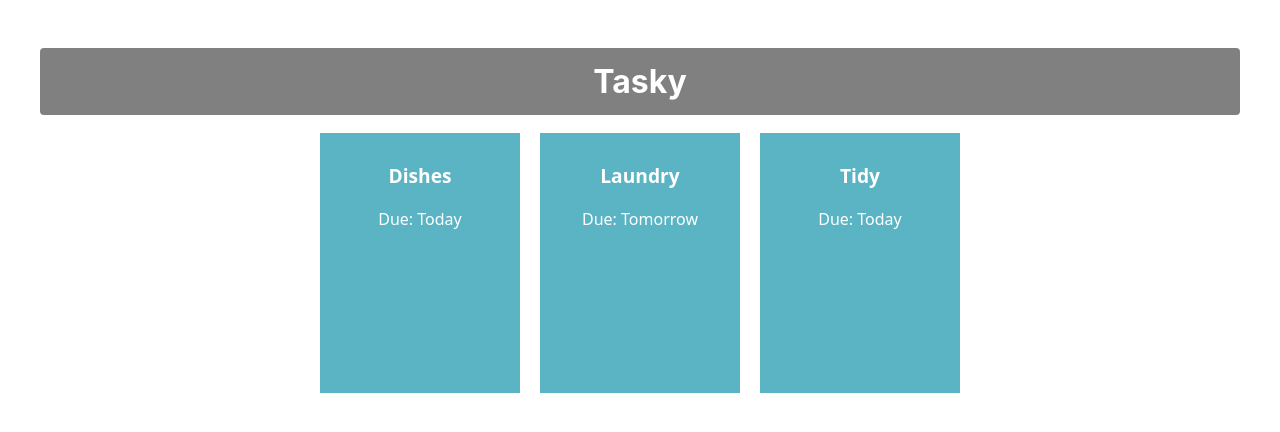
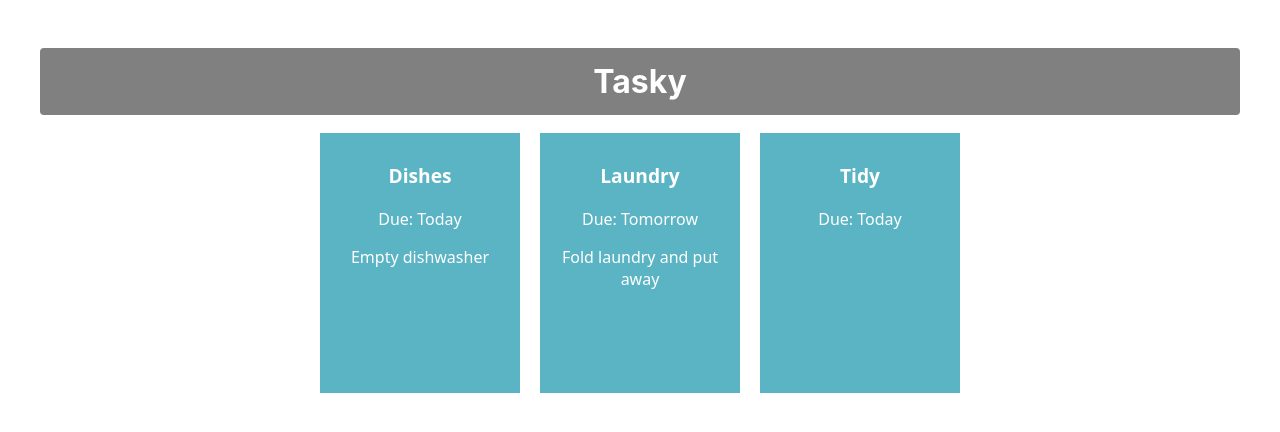
Before and after one commit to JacobDicksonOfficial/react-basics-labs, a React (Create React App) app in the folder tasky/: page / in a window 1280 px wide. Shown: the top 432 px of the page. Built offline with nearby package versions, Linux system fonts and the light colour scheme.

Commit message:
Completed Tasky Lab 1

```diff
--- a/tasky/src/App.js
+++ b/tasky/src/App.js
@@ -5,8 +5,10 @@ function App() {
   return (
     <div className="container">
       <h1>Tasky</h1>
-      <Task title="Dishes" deadline="Today" />
-      <Task title="Laundry" deadline="Tomorrow" />
+      <Task title="Dishes" deadline="Today">
+         Empty dishwasher</Task>
+      <Task title="Laundry" deadline="Tomorrow">
+         Fold laundry and put away</Task>
       <Task title="Tidy" deadline="Today" />
     </div>
   );
```
